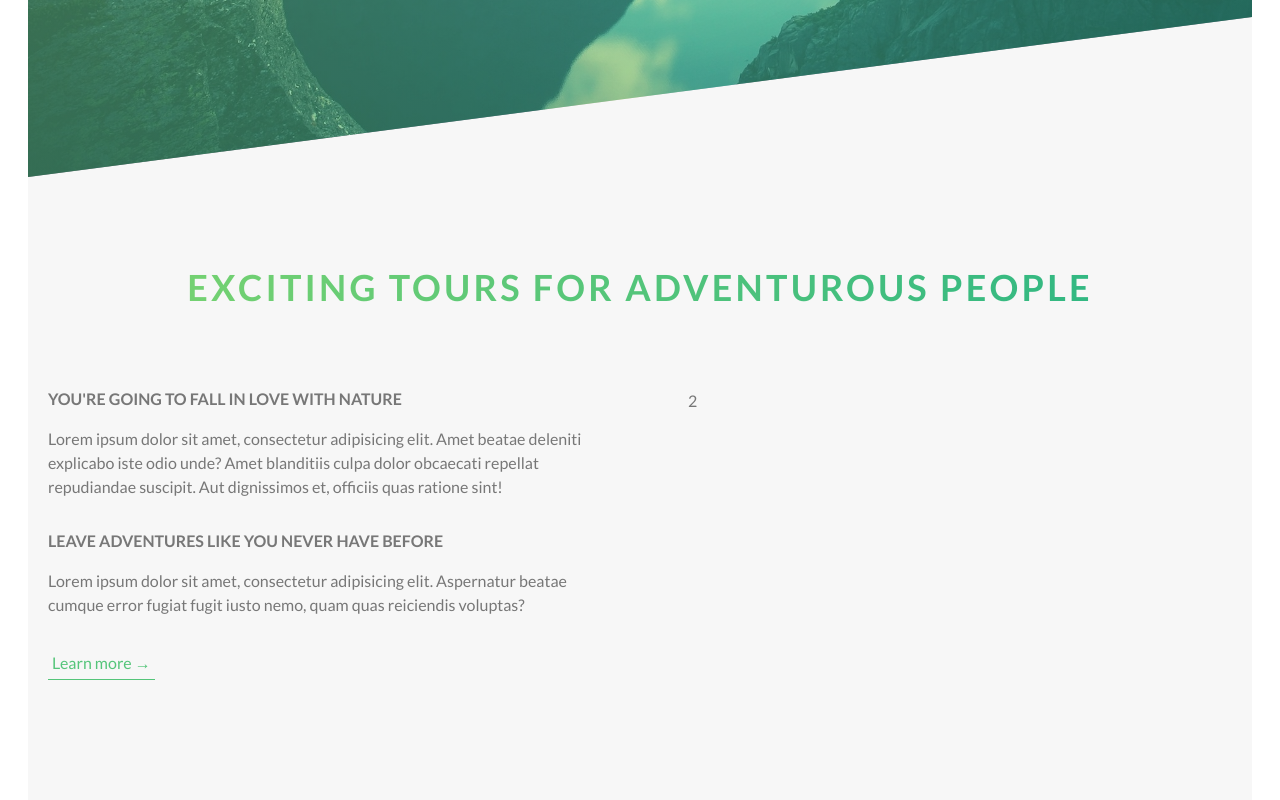
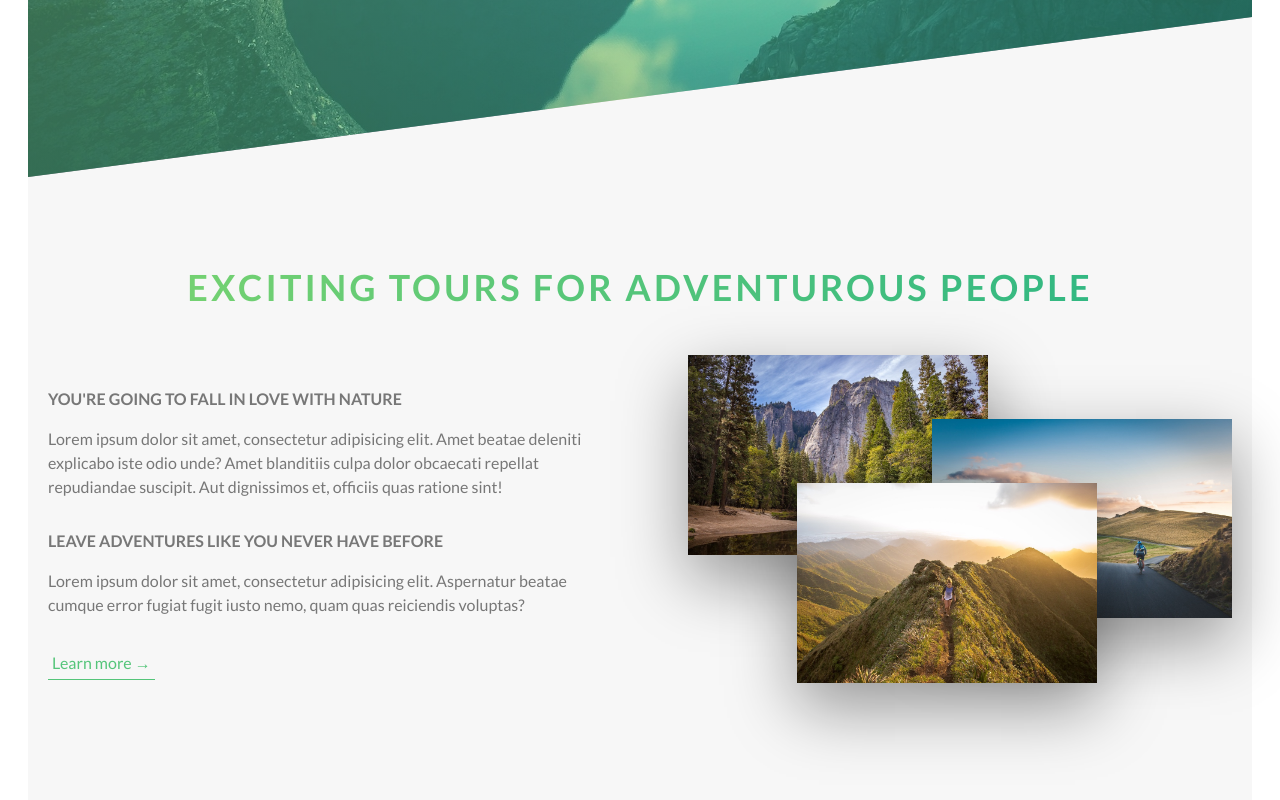
Before and after one commit to aliehyaie/next-natours, a Next.js app: page / in a window 1280 px wide. Shown: the part 611-1411 px from the top of the page. Built offline with nearby package versions, Linux system fonts and the light colour scheme.

Commit message:
finish about section

```diff
--- a/src/pages/index.tsx
+++ b/src/pages/index.tsx
@@ -1,6 +1,7 @@
 import Header from "../components/Header/Header";
 import Container from "@/components/Hoc/Container/Container";
 import Button from "@/components/Button/Button";
+import Image from "next/image";
 
 export default function Home() {
     return (
@@ -21,7 +22,8 @@ export default function Home() {
                                     </h3>
                                     <p className='paragraph'>
                                         Lorem ipsum dolor sit amet, consectetur adipisicing elit. Amet beatae deleniti
-                                        explicabo iste odio unde? Amet blanditiis culpa dolor obcaecati repellat repudiandae
+                                        explicabo iste odio unde? Amet blanditiis culpa dolor obcaecati repellat
+                                        repudiandae
                                         suscipit. Aut dignissimos et, officiis quas ratione sint!
                                     </p>
                                 </div>
@@ -30,7 +32,8 @@ export default function Home() {
                                         Leave adventures like you never have before
                                     </h3>
                                     <p className='paragraph'>
-                                        Lorem ipsum dolor sit amet, consectetur adipisicing elit. Aspernatur beatae cumque
+                                        Lorem ipsum dolor sit amet, consectetur adipisicing elit. Aspernatur beatae
+                                        cumque
                                         error fugiat fugit iusto nemo, quam quas reiciendis voluptas?
                                     </p>
                                 </div>
@@ -39,7 +42,61 @@ export default function Home() {
                                 </Button>
                             </div>
                             <div className='flex-1'>
-                                2
+                                <div className='relative
+                                group/composition
+                                '>
+                                    <Image width={300} height={256} src='/img/nat-1-large.jpg' alt='Photo 1'
+                                           className='shadow-[0_1.5rem_4rem_rgba(0,0,0,0.4)]
+                                            absolute
+                                            left-0
+                                            -top-8
+                                            transition-all duration-200
+                                            outline-offset-[1.25rem]
+                                            hover:scale-105
+                                            hover:-translate-y-1.5
+                                            hover:outline
+                                            hover:outline-[1rem]
+                                            hover:outline-mediumGreen
+                                            hover:shadow-[0_2.5rem_4rem_rgba(0,0,0,0.5)]
+                                            group-hover/composition:[&:not(:hover)]:scale-95
+                                            hover:z-10
+                                        '
+                                    />
+                                    <Image width={300} height={256} src='/img/nat-2-large.jpg' alt='Photo 2'
+                                           className='shadow-[0_1.5rem_4rem_rgba(0,0,0,0.4)]
+                                            absolute
+                                            right-0
+                                            top-8
+                                            transition-all duration-200
+                                            outline-offset-[1.25rem]
+                                            hover:scale-105
+                                            hover:-translate-y-1.5
+                                            hover:outline
+                                            hover:outline-[1rem]
+                                            hover:outline-mediumGreen
+                                            hover:shadow-[0_2.5rem_4rem_rgba(0,0,0,0.5)]
+                                            group-hover/composition:[&:not(:hover)]:scale-95
+                                            hover:z-10
+                                        '
+                                    />
+                                    <Image width={300} height={256} src='/img/nat-3-large.jpg' alt='Photo 3'
+                                           className='shadow-[0_1.5rem_4rem_rgba(0,0,0,0.4)]
+                                            absolute
+                                            left-[20%]
+                                            top-24
+                                            transition-all duration-200
+                                            outline-offset-[1.25rem]
+                                            hover:scale-105
+                                            hover:-translate-y-1.5
+                                            hover:outline
+                                            hover:outline-[1rem]
+                                            hover:outline-mediumGreen
+                                            hover:shadow-[0_2.5rem_4rem_rgba(0,0,0,0.5)]
+                                            group-hover/composition:[&:not(:hover)]:scale-95
+                                            hover:z-10
+                                        '
+                                    />
+                                </div>
                             </div>
                         </div>
                     </Container>
```
